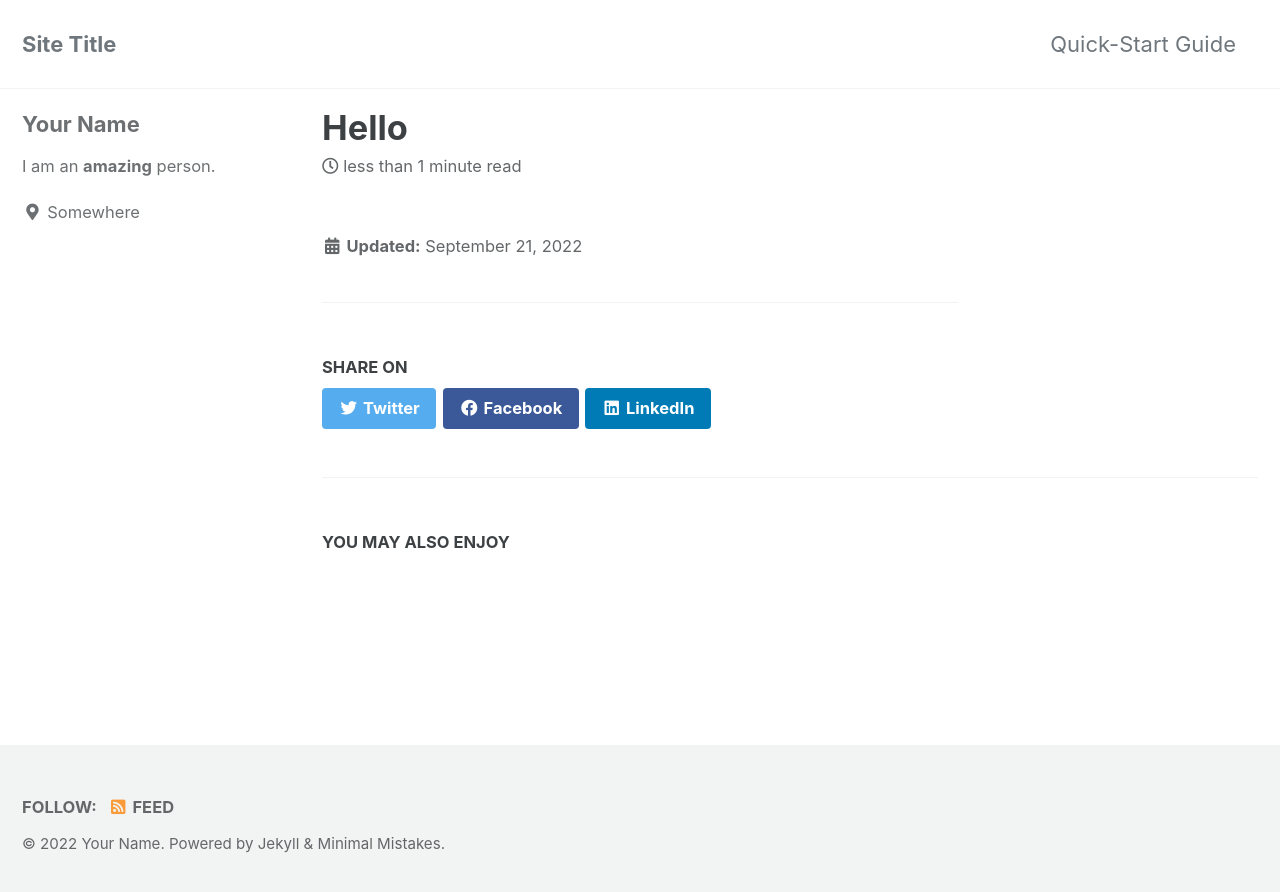
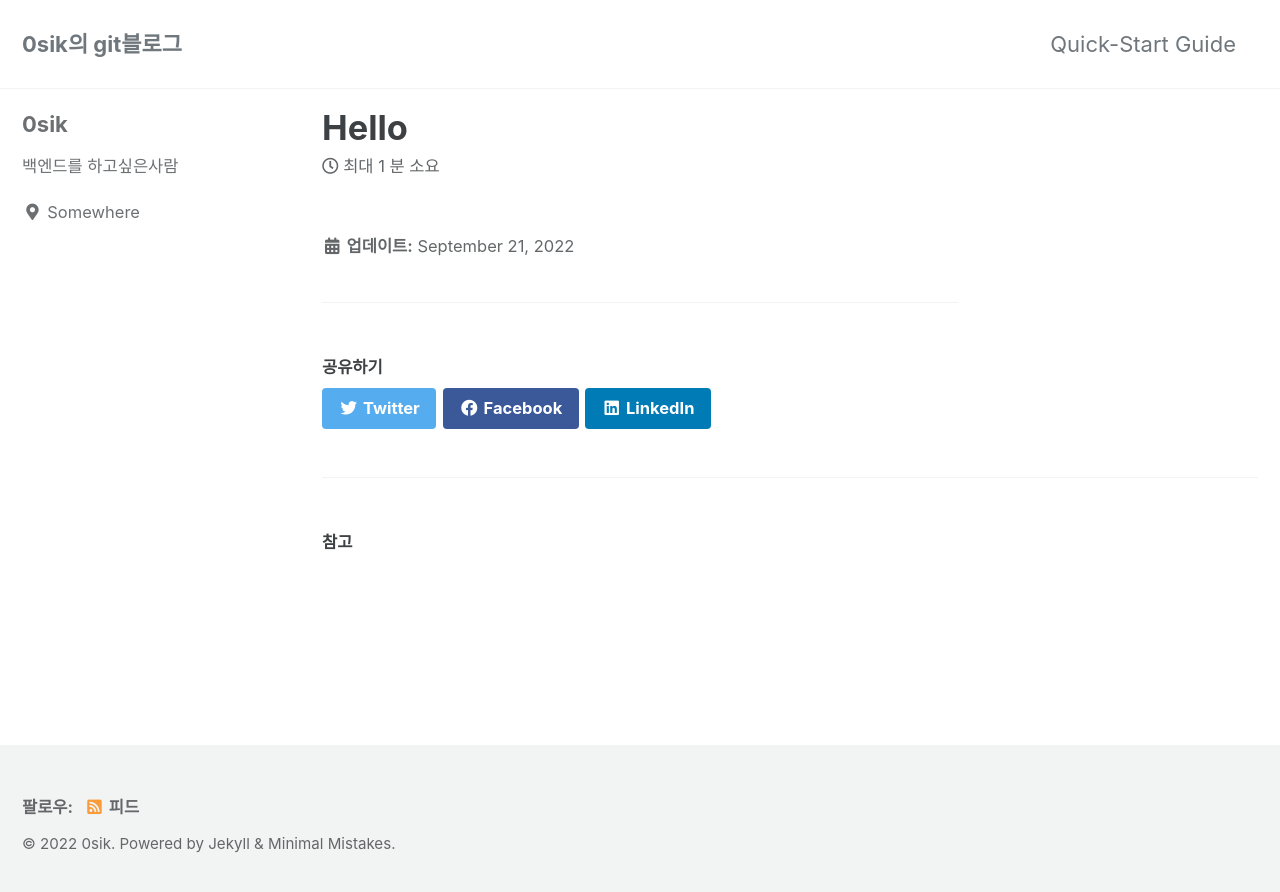
Before and after one commit to 0sik/0sik.github.io, a Jekyll site: the page built from _posts/2022-09-21-hello.md, in a window 1280 px wide. Shown: the top 892 px of the page. Built offline with Jekyll 4.4.1, drawn with Linux system fonts in a browser that asks for light colours; cached includes are drawn as plain includes.

Commit message:
[UPDATE] 블로그 화면 수정

```diff
--- a/_config.yml
+++ b/_config.yml
@@ -15,12 +15,12 @@
 minimal_mistakes_skin    : "default" # "air", "aqua", "contrast", "dark", "dirt", "neon", "mint", "plum", "sunrise"
 
 # Site Settings
-locale                   : "en-US"
-title                    : "Site Title"
+locale                   : "ko-KR"
+title                    : "0sik의 git블로그"
 title_separator          : "-"
 subtitle                 : # site tagline that appears below site title in masthead
-name                     : "Your Name"
-description              : "An amazing website."
+name                     : "0sik"
+description              : "공부한걸 기록하는 습관"
 url                      : # the base hostname & protocol for your site e.g. "https://mmistakes.github.io"
 baseurl                  : # the subpath of your site, e.g. "/blog"
 repository               : # GitHub username/repo-name e.g. "mmistakes/minimal-mistakes"
@@ -104,9 +104,9 @@ analytics:
 
 # Site Author
 author:
-  name             : "Your Name"
+  name             : "0sik"
   avatar           : # path of avatar image, e.g. "/assets/images/bio-photo.jpg"
-  bio              : "I am an **amazing** person."
+  bio              : "백엔드를 하고싶은사람"
   location         : "Somewhere"
   email            :
   links:
```
